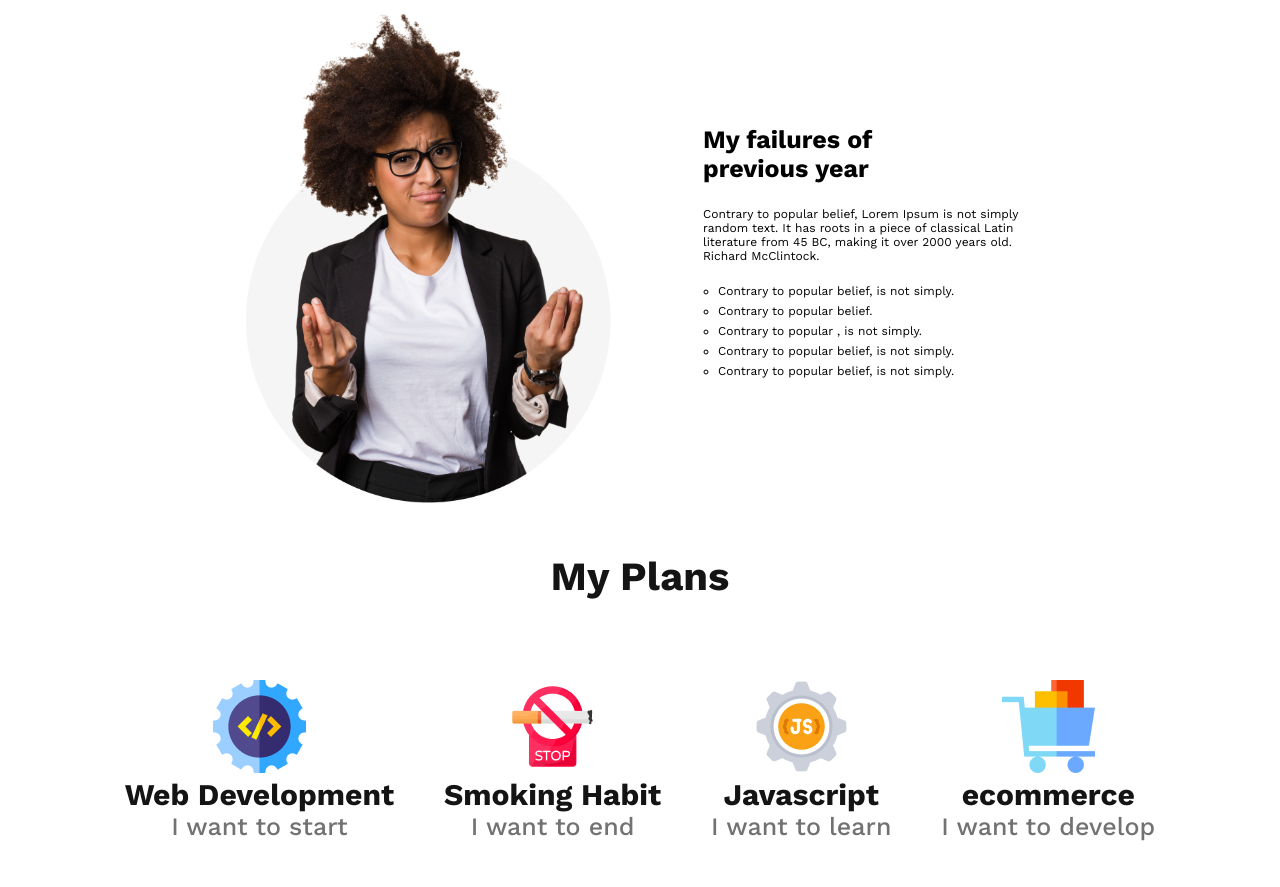
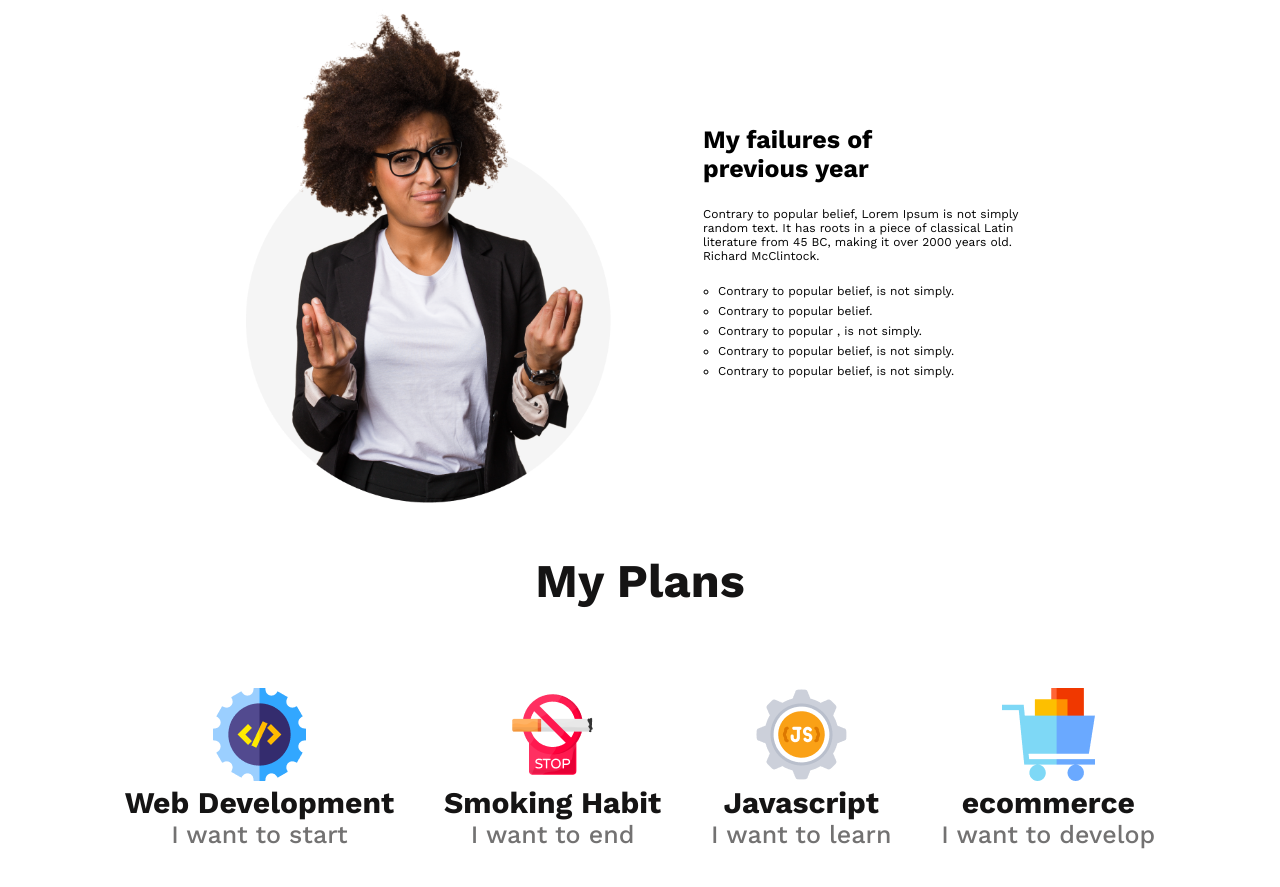
Before and after one commit to AsifaJahanSafa/belive_repository, a plain HTML site: page index.html in a window 1280 px wide. Shown: the part 921-1808 px from the top of the page. Drawn offline with nearby package versions, Linux system fonts and the light colour scheme.

Commit message:
added the plane updated version

```diff
--- a/index.html
+++ b/index.html
@@ -39,7 +39,10 @@
           </div>
       </section>
       <section id="plan-contain" class="failure-section">
-          <h3 class="my-plan-title">My Plans</h3>
+          <div  class="my-plan-title">
+            <h3>My Plans</h3>
+          </div>
+
           <div class="planes-container">
           <div class="planes">
               <img src="./images/icons/web.png" alt="">
```
